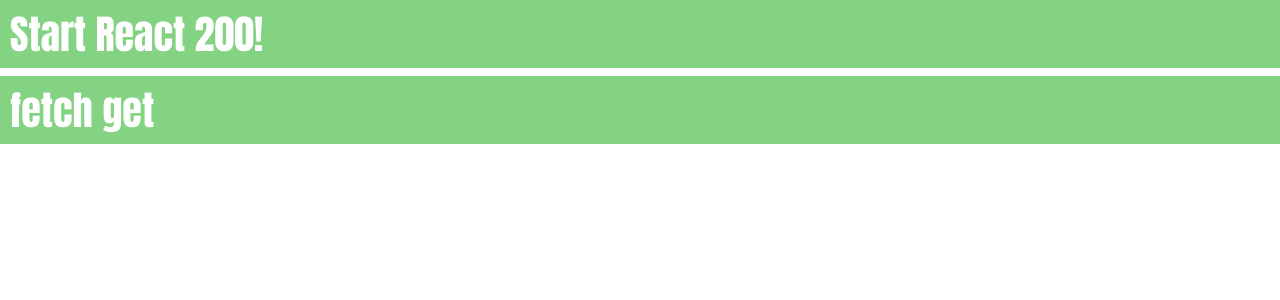
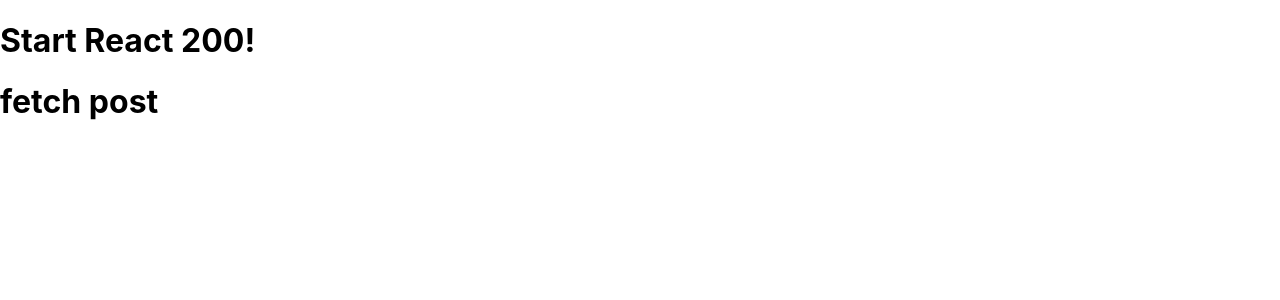
Before and after one commit to my-choe/react200, a React (Create React App) app: page / in a window 1280 px wide. Shown: the top 300 px of the page. Built offline with nearby package versions, Linux system fonts and the light colour scheme; no server answers.

Commit message:
060 fetch post 호출하기

```diff
--- a/src/App.js
+++ b/src/App.js
@@ -1,13 +1,11 @@
 import React from 'react';
-import './App.css';
-import FetchGet from './R059_FetchGet';
-import 'bootstrap/dist/css/bootstrap.css';
+import FetchPost from './R060_FetchPost';
 
 function App() {
   return (
     <div>
       <h1>Start React 200!</h1>
-      <FetchGet/>
+      <FetchPost/>
     </div>
   );
 }
--- /dev/null
+++ b/src/R060_FetchPost.js
@@ -0,0 +1,31 @@
+import { render } from '@testing-library/react';
+import React, { Component } from 'react';
+
+/**
+ * 사용방법은 get과 비슷하지만, 두 번째 파라미터에 post호출에 대한 정보가 추가된다.
+ *
+ */
+class R060_FetchPost extends Component {
+    componentDidMount = async () => {
+        const response = await fetch('http://data.jsontest.com/', {
+            method: 'POST',
+            headers: {
+                'Content-Type' : 'application/json',
+                // http통신을 할 때 header 부분에서 어떤 형태의 데이터를 사용할 지 지정한다.
+                // 이때 Content-Type이라는 변수를 사용한다. json형태 데이터를 사용하기 위해 applictaion/json을 할당한다.
+            },
+            body: { a: "react", b:200},
+        });
+
+        const body = await response.json();
+        alert(body.date);
+    }
+
+    render() {
+        return (
+            <h1>fetch post</h1>
+        )
+    }
+}
+
+export default R060_FetchPost;
```
